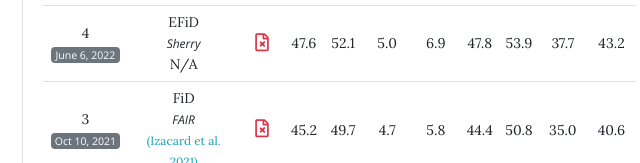
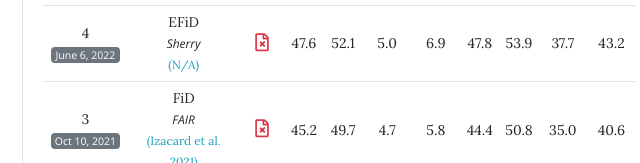
Before and after one commit to haitian-sun/haitian-sun.github.io, a plain HTML site: page conditionalqa/index.html in a window 1280 px wide. Shown: the part 637-800 px from the top of the page, 538-1178 px from the left. Drawn offline with nearby package versions, Linux system fonts and the light colour scheme.

Commit message:
add results

```diff
--- a/conditionalqa/index.html
+++ b/conditionalqa/index.html
@@ -248,7 +248,7 @@
             <td scope="row" class='align-middle text-center'>4<br>
               <span class="badge badge-secondary">June 6, 2022</span></td>
             <td class='align-middle text-center'>EFiD<br/>
-              <span class="affiliation">Sherry</span><br/>N/A</td>
+              <span class="affiliation">Sherry</span><br/><a href="" class="paperlink">(N/A)</a></td>
             <td class='align-middle text-center'><div class="crossed"><i class="far fa-file text-danger"></i></div></td>
             <td class='align-middle text-center'>47.6</td>
             <td class='align-middle text-center'>52.1</td>
```
